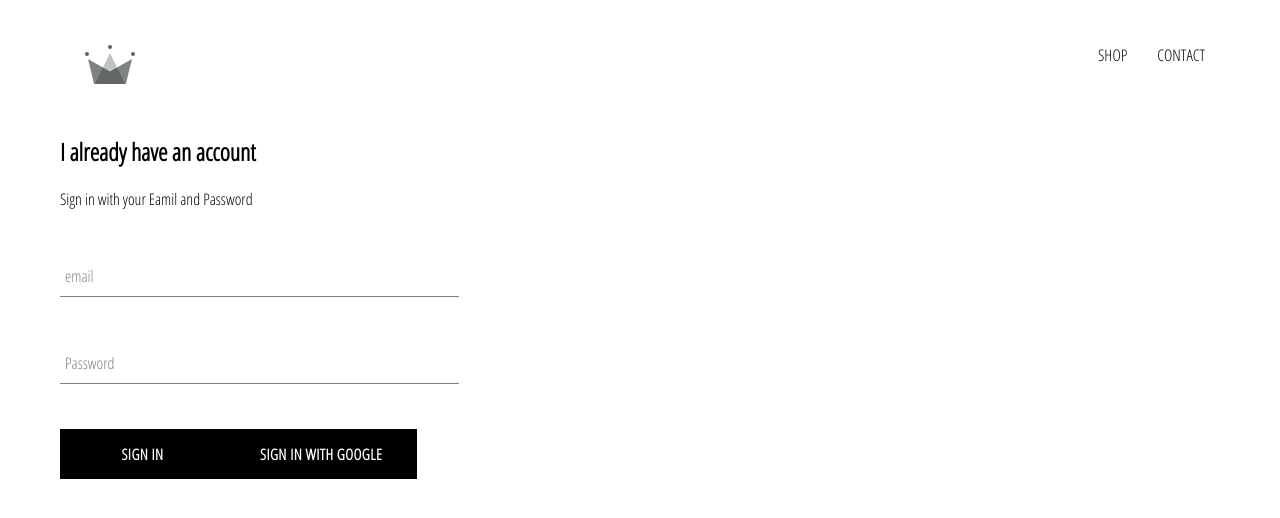
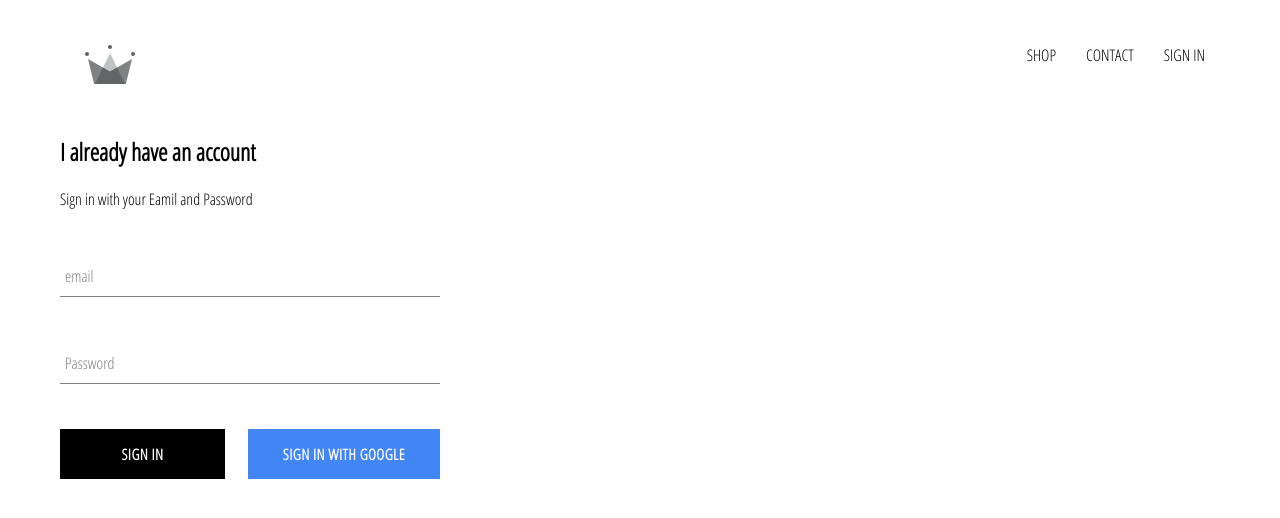
Before and after one commit to TenHunt/react-eCommerce, a React (Create React App) app: page /signin in a window 1280 px wide. Shown: the top 518 px of the page. Built offline with nearby package versions, Linux system fonts and the light colour scheme; no server answers.

Commit message:
added google button and styles to sign in page and sign out button

```diff
--- a/src/App.css
+++ b/src/App.css
@@ -7,3 +7,7 @@
   text-decoration: none;
   color: black;
 }
+
+* {
+  box-sizing: border-box;
+}
--- a/src/App.js
+++ b/src/App.js
@@ -35,7 +35,7 @@
   render() {
     return (
       <div>
-        <Header />
+        <Header currentUser={this.state.currentUser} />
         <Switch>
           <Route exact path='/' component={HomePage} />
           <Route path='/shop' component={ShopPage} />
--- a/src/components/custom-button/custom-button.component.jsx
+++ b/src/components/custom-button/custom-button.component.jsx
@@ -2,8 +2,8 @@
 
 import './custom-button.styles.scss';
 
-const CustomButton = ({ children, ...otherProps}) => (
-  <button className='custom-button' {...otherProps}>
+const CustomButton = ({ children, isGoogleSignIn,...otherProps}) => (
+  <button className={`${isGoogleSignIn ? 'google-sign-in': ''} custom-button`} {...otherProps}>
     {children}
   </button>
 );
--- a/src/components/custom-button/custom-button.styles.scss
+++ b/src/components/custom-button/custom-button.styles.scss
@@ -19,4 +19,15 @@
     color: black;
     border: 1px solid black;
   }
+
+  &.google-sign-in {
+    background-color: #4285f4;
+    color: white;
+
+    &:hover {
+      background-color: white;
+      color:black;
+      border: 1px solid black;
+    }
+  }
 }
--- a/src/components/header/header.component.jsx
+++ b/src/components/header/header.component.jsx
@@ -3,9 +3,11 @@
 
 import { ReactComponent as Logo} from '../../assets/crown.svg';
 
+import { auth } from '../../firebase/firebase.utils';
+
 import './header.styles.scss';
 
-  const Header = () => (
+  const Header = ({ currentUser }) => (
     <div className='header'>
       <Link className='logo-container' to="/">
         <Logo className='logo' />
@@ -17,6 +19,14 @@
         <Link className='option' to='/shop'>
           CONTACT
         </Link>
+        {
+            currentUser ?
+            <div className='option' onClick={() => auth.signOut()}> SIGN OUT</div>
+            :
+            <Link className='option' to='/signin' >
+            SIGN IN
+            </Link>
+        }
       </div>
 
     </div>
--- a/src/components/header/header.styles.scss
+++ b/src/components/header/header.styles.scss
@@ -20,6 +20,7 @@
 
     .option {
       padding: 10px 15px;
+     cursor: pointer;
     }
   }
 }
--- a/src/components/sign-in/sign-in.component.jsx
+++ b/src/components/sign-in/sign-in.component.jsx
@@ -54,10 +54,13 @@
             label="Password"
             required
           />
-          <CustomButton type="submit"> Sign IN </CustomButton>
-          <CustomButton onClick= { signInWithGoogle } >
-            Sign In with google
+          <div className='buttons'>
+            <CustomButton type="submit"> Sign IN </CustomButton>
+            <CustomButton onClick= { signInWithGoogle } isGoogleSignIn>
+              Sign In with google
             </CustomButton>
+          </div>
+
         </form>
       </div>
     )
--- a/src/components/sign-in/sign-in.styles.scss
+++ b/src/components/sign-in/sign-in.styles.scss
@@ -1,9 +1,14 @@
 .sign-in {
-  width: 30vw;
+  width: 380px;
   display: flex;
   flex-direction: column;
 
   .title{
     margin: 10px;
   }
+
+  .buttons {
+    display: flex;
+    justify-content: space-between;
+  }
 }
```
